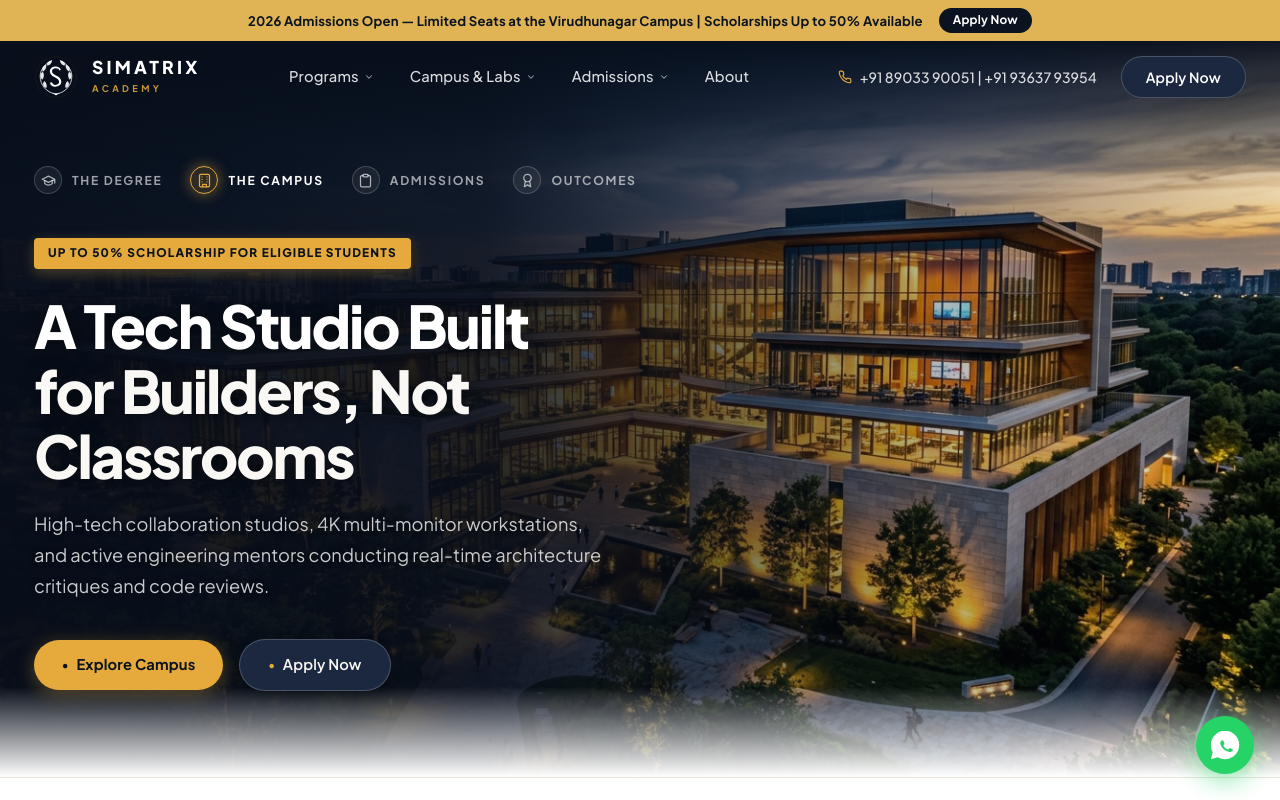
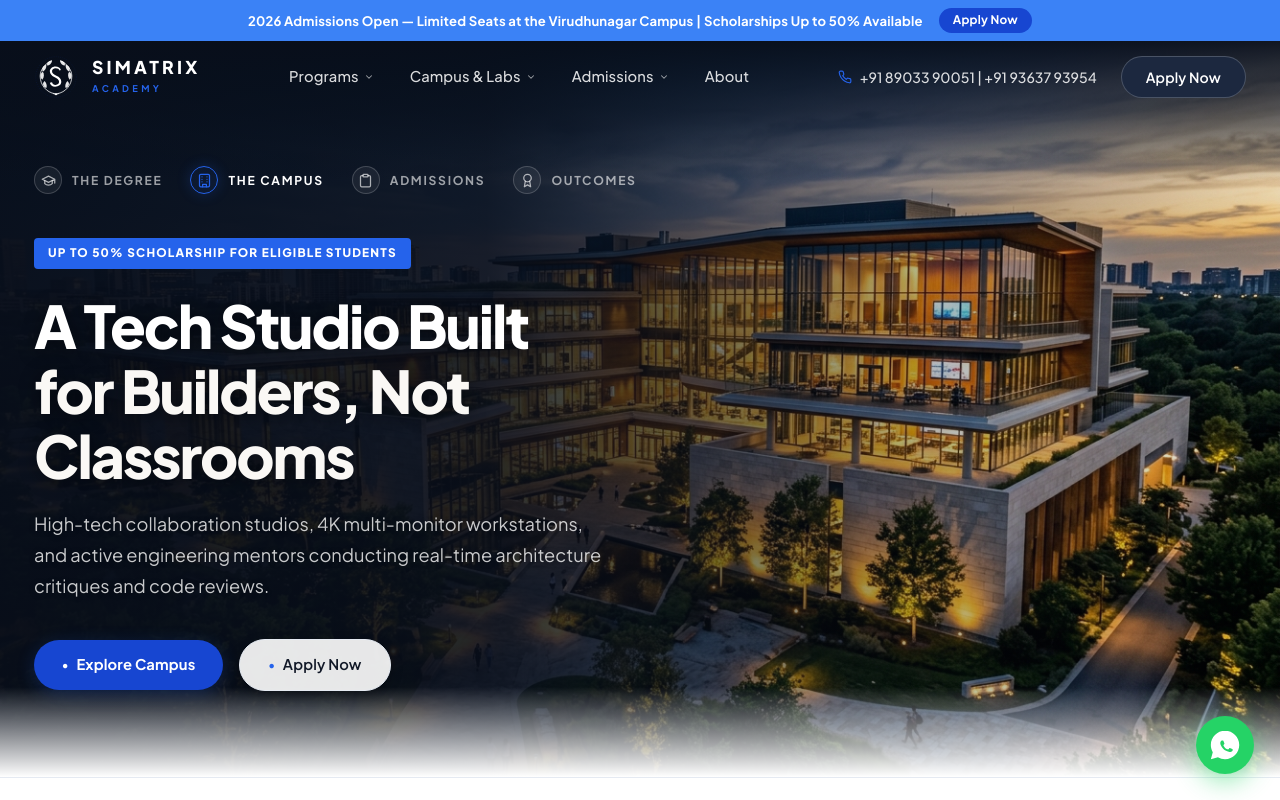
Before and after one commit to mrfaseed/simatrix-modern, a Next.js app in the folder frontend/: page / in a window 1280 px wide. Shown: the top 800 px of the page. Built offline with nearby package versions, Linux system fonts and the light colour scheme.

Commit message:
changes in color

```diff
--- a/frontend/app/colors.css
+++ b/frontend/app/colors.css
@@ -1,76 +1,127 @@
+
 /* ==========================================================================
-   SIMATRIX ACADEMY - SEMANTIC COLOR SYSTEM
+   SIMATRIX ACADEMY - PREMIUM BLUE SEMANTIC COLOR SYSTEM
    ==========================================================================
-   All color tokens are purpose-based (semantic), never named after specific colors.
-   To change or rebrand the palette, modify ONLY the color values below.
-   No components or variable names will ever need to change.
+   White-first premium technology aesthetic.
+   Deep royal blue + refined electric blue + clean neutral surfaces.
+   All tokens are semantic — change values, never variable names.
    ========================================================================== */
 
 :root {
   /* ------------------------------------------------------------------------
      1. PRIMARY & BRAND ACTIONS
      ------------------------------------------------------------------------ */
-  --color-primary:             #0B1320;        /* Main brand tone & primary buttons */
-  --color-primary-hover:       #152238;        /* Hover / active state for primary actions */
-  --color-primary-card:        #101B2B;        /* Dark contrast card surface */
-  --color-primary-contrast:    #FFFFFF;        /* Text / foreground on primary surfaces */
+  --color-primary:             #1746D1;        /* Premium royal blue */
+  --color-primary-hover:       #1239B0;        /* Deeper interactive blue */
+  --color-primary-card:        #F0F5FF;        /* Soft premium blue surface */
+  --color-primary-contrast:    #FFFFFF;        /* Text on primary surfaces */
 
   /* ------------------------------------------------------------------------
      2. ACCENT & HIGHLIGHTS
      ------------------------------------------------------------------------ */
-  --color-accent:              #C99738;        /* Core accent (brand highlight) */
-  --color-accent-hover:        #E0B354;        /* Bright accent for hover states */
-  --color-accent-muted:        #966C1E;        /* Deeper accent for contrast text/badges */
-  --color-accent-subtle:       rgba(201, 151, 56, 0.12); /* Subtle accent background tint */
-  --color-accent-border:       rgba(201, 151, 56, 0.35); /* Subtle accent border tint */
-  --color-accent-contrast:     #0B1320;        /* High-contrast text on accent surfaces */
+  --color-accent:              #2563EB;        /* Refined electric blue */
+  --color-accent-hover:        #3B82F6;        /* Bright interactive highlight */
+  --color-accent-muted:        #3157B7;        /* Muted premium blue */
+  --color-accent-subtle:       rgba(37, 99, 235, 0.08);
+  --color-accent-border:       rgba(37, 99, 235, 0.20);
+  --color-accent-contrast:     #FFFFFF;
 
   /* ------------------------------------------------------------------------
      3. BACKGROUNDS & SURFACES
      ------------------------------------------------------------------------ */
-  --color-background:          #FAF8F5;        /* Global main page background */
-  --color-surface:             #FFFFFF;        /* Content cards, inputs, navbar surface */
-  --color-surface-elevated:    #FFFFFF;        /* Dropdowns, modals, floating panels */
-  --color-surface-subtle:      #F4EFE6;        /* Subtle section background */
+  --color-background:          #FFFFFF;        /* Pure white main background */
+  --color-surface:             #FFFFFF;        /* Cards, navbar, inputs */
+  --color-surface-elevated:    #FFFFFF;        /* Modals & floating panels */
+  --color-surface-subtle:      #F7F9FC;        /* Premium cool-white section */
 
   /* ------------------------------------------------------------------------
      4. TYPOGRAPHY & TEXT
      ------------------------------------------------------------------------ */
-  --color-text-primary:        #0B1320;        /* Headings & primary body copy */
-  --color-text-secondary:      #475467;        /* Subtitles, descriptions, supporting copy */
-  --color-text-muted:          #667085;        /* Captions, metadata, helper text */
-  --color-text-soft:           #858E9E;        /* Faint labels & placeholders */
-  --color-text-inverse:        #FFFFFF;        /* High-contrast text on dark backgrounds */
-  --color-text-accent:         var(--color-accent); /* Highlighted accent text */
+  --color-text-primary:        #111827;        /* Strong headings & body */
+  --color-text-secondary:      #475569;        /* Supporting content */
+  --color-text-muted:          #64748B;        /* Metadata & helper text */
+  --color-text-soft:           #94A3B8;        /* Subtle labels */
+  --color-text-inverse:        #FFFFFF;        /* Text on blue surfaces */
+  --color-text-accent:         var(--color-primary);
 
   /* ------------------------------------------------------------------------
      5. BORDERS & DIVIDERS
      ------------------------------------------------------------------------ */
-  --color-border:              #E8E2D5;        /* Default card borders & dividers */
-  --color-border-strong:       #D1C9BA;        /* Prominent borders */
-  --color-border-focus:        var(--color-accent); /* Focus ring on interactive inputs */
-  --color-border-glow:         rgba(201, 151, 56, 0.3); /* Subtle accent glow */
+  --color-border:              #E5EAF2;        /* Soft neutral border */
+  --color-border-strong:       #CBD5E1;        /* Stronger separation */
+  --color-border-focus:        var(--color-accent);
+  --color-border-glow:         rgba(37, 99, 235, 0.22);
 
   /* ------------------------------------------------------------------------
      6. STATUS & FEEDBACK
      ------------------------------------------------------------------------ */
-  --color-success:             #059669;        /* Completed, verified, passing */
-  --color-warning:             #D97706;        /* Badges, pending, cautions */
-  --color-error:               #DC2626;        /* Errors, destructive actions */
-  --color-info:                #0284C7;        /* Informational links & highlights */
+  --color-success:             #059669;
+  --color-warning:             #D97706;
+  --color-error:               #DC2626;
+  --color-info:                #0284C7;
 
   /* ------------------------------------------------------------------------
-     7. GRADIENTS (Composed from semantic tokens)
+     7. GRADIENTS
      ------------------------------------------------------------------------ */
-  --grad-primary:              linear-gradient(135deg, var(--color-primary) 0%, var(--color-primary-hover) 60%, var(--color-accent) 100%);
-  --grad-accent:               linear-gradient(135deg, var(--color-accent) 0%, var(--color-accent-hover) 50%, #B38228 100%);
-  --grad-accent-text:          linear-gradient(135deg, var(--color-accent-muted) 0%, var(--color-accent) 50%, #D4AF37 100%);
-  --grad-surface:              linear-gradient(180deg, var(--color-surface) 0%, var(--color-background) 100%);
-  --grad-hero:                 radial-gradient(ellipse 80% 50% at 50% -10%, var(--color-accent-subtle) 0%, rgba(250, 248, 245, 0) 70%);
+  --grad-primary:
+    linear-gradient(
+      135deg,
+      #1239B0 0%,
+      #1746D1 45%,
+      #2563EB 100%
+    );
+
+  --grad-accent:
+    linear-gradient(
+      135deg,
+      #1746D1 0%,
+      #2563EB 55%,
+      #3B82F6 100%
+    );
+
+  --grad-accent-text:
+    linear-gradient(
+      135deg,
+      #1239B0 0%,
+      #2563EB 55%,
+      #3B82F6 100%
+    );
+
+  --grad-surface:
+    linear-gradient(
+      180deg,
+      #FFFFFF 0%,
+      #F7F9FC 100%
+    );
+
+  --grad-hero:
+    radial-gradient(
+      ellipse 80% 50% at 50% -10%,
+      rgba(37, 99, 235, 0.07) 0%,
+      rgba(255, 255, 255, 0) 70%
+    );
 
   /* ------------------------------------------------------------------------
-     8. COMPATIBILITY MAPPINGS
-     (Ensures all existing CSS utility classes continue working seamlessly)
+     8. HERO SECTION TOKENS
+     ------------------------------------------------------------------------ */
+  --color-hero-badge-bg:             var(--color-accent);
+  --color-hero-badge-text:           var(--color-accent-contrast);
+  --color-hero-tab-active:           var(--color-accent);
+  --color-hero-tab-active-bg:        var(--color-accent-subtle);
+  --color-hero-tab-glow:             var(--color-border-glow);
+
+  --color-hero-btn-primary-bg:       var(--color-primary);
+  --color-hero-btn-primary-text:     var(--color-primary-contrast);
+  --color-hero-btn-primary-glow:     var(--color-border-glow);
+
+  --color-hero-btn-secondary-bg:     rgba(255, 255, 255, 0.90);
+  --color-hero-btn-secondary-hover:  #F1F5F9;
+  --color-hero-btn-secondary-text:   var(--color-text-primary);
+  --color-hero-btn-secondary-border: var(--color-border);
+  --color-hero-btn-secondary-dot:    var(--color-accent);
+
+  /* ------------------------------------------------------------------------
+     9. COMPATIBILITY MAPPINGS
      ------------------------------------------------------------------------ */
   --bg-main:                   var(--color-background);
   --bg-surface:                var(--color-surface);
@@ -91,6 +142,7 @@
 
   --primary:                   var(--color-primary);
   --primary-hover:             var(--color-primary-hover);
+
   --accent-cyan:               var(--color-info);
   --accent-emerald:            var(--color-success);
   --accent-amber:              var(--color-warning);
@@ -98,15 +150,19 @@
   --grad-gold:                 var(--grad-accent);
   --grad-gold-text:            var(--grad-accent-text);
 
-  /* Legacy class aliases */
+  /* ------------------------------------------------------------------------
+     10. LEGACY ALIASES
+     ------------------------------------------------------------------------ */
   --vil-navy:                  var(--color-primary);
   --vil-navy-light:            var(--color-primary-hover);
   --vil-navy-card:             var(--color-primary-card);
+
   --vil-gold:                  var(--color-accent);
   --vil-gold-light:            var(--color-accent-hover);
   --vil-gold-dim:              var(--color-accent-muted);
   --vil-gold-bg:               var(--color-accent-subtle);
-  --vil-gold-border:           var(--color-accent-border);
+  --vil-gold-border:            var(--color-accent-border);
+
   --vil-ivory:                 var(--color-background);
   --vil-ivory-light:           var(--color-background);
   --vil-surface:               var(--color-surface);
--- a/frontend/app/globals.css
+++ b/frontend/app/globals.css
@@ -371,8 +371,8 @@ input:focus, textarea:focus, select:focus {
   width: 16px;
   height: 2px;
   border-radius: 999px;
-  background: #E5A93C;
-  box-shadow: 0 0 8px rgba(229, 169, 60, 0.8);
+  background: var(--color-accent);
+  box-shadow: 0 0 8px var(--color-border-glow);
   transition: transform 0.25s cubic-bezier(0.16, 1, 0.3, 1);
   transform-origin: center;
 }
--- a/frontend/components/home/Hero.js
+++ b/frontend/components/home/Hero.js
@@ -146,7 +146,7 @@ export default function Hero() {
           left: 0,
           right: 0,
           height: "90px",
-          background: "linear-gradient(0deg, #FFFFFF 0%, rgba(255, 255, 255, 0) 100%)",
+          background: "linear-gradient(0deg, var(--color-background) 0%, rgba(255, 255, 255, 0) 100%)",
           zIndex: 1,
           pointerEvents: "none",
         }}
@@ -194,7 +194,7 @@ export default function Hero() {
                   fontFamily: "var(--font-jakarta), 'Plus Jakarta Sans', sans-serif",
                 }}
               >
-                {/* Circular Icon with Glowing Gold Ring on Active */}
+                {/* Circular Icon with Glowing Ring on Active */}
                 <div
                   style={{
                     width: "28px",
@@ -203,10 +203,10 @@ export default function Hero() {
                     display: "flex",
                     alignItems: "center",
                     justifyContent: "center",
-                    background: isActive ? "rgba(229, 169, 60, 0.16)" : "rgba(255, 255, 255, 0.06)",
-                    border: isActive ? "1.8px solid #E5A93C" : "1px solid rgba(255, 255, 255, 0.18)",
-                    color: isActive ? "#E5A93C" : "rgba(255, 255, 255, 0.65)",
-                    boxShadow: isActive ? "0 0 14px rgba(229, 169, 60, 0.5)" : "none",
+                    background: isActive ? "var(--color-hero-tab-active-bg)" : "rgba(255, 255, 255, 0.06)",
+                    border: isActive ? "1.8px solid var(--color-hero-tab-active)" : "1px solid rgba(255, 255, 255, 0.18)",
+                    color: isActive ? "var(--color-hero-tab-active)" : "rgba(255, 255, 255, 0.65)",
+                    boxShadow: isActive ? "0 0 14px var(--color-hero-tab-glow)" : "none",
                     transition: "all 0.2s ease",
                   }}
                 >
@@ -224,12 +224,12 @@ export default function Hero() {
         {/* Hero Left Content Column */}
         <div style={{ maxWidth: "660px" }}>
 
-          {/* Gold Scholarship Badge (Refined Pill) */}
+          {/* Scholarship Badge (Refined Pill) */}
           <div
             style={{
               display: "inline-block",
-              background: "#E5A93C",
-              color: "#0B1320",
+              background: "var(--color-hero-badge-bg)",
+              color: "var(--color-hero-badge-text)",
               padding: "6px 14px",
               borderRadius: "4px",
               fontSize: "0.74rem",
@@ -237,7 +237,7 @@ export default function Hero() {
               letterSpacing: "0.1em",
               textTransform: "uppercase",
               marginBottom: "24px",
-              boxShadow: "0 4px 14px rgba(229, 169, 60, 0.3)",
+              boxShadow: "0 4px 14px var(--color-hero-badge-glow)",
               fontFamily: "var(--font-jakarta), 'Plus Jakarta Sans', sans-serif",
             }}
           >
@@ -285,70 +285,70 @@ export default function Hero() {
               flexWrap: "wrap",
             }}
           >
-            {/* Primary Gold Pill Button */}
+            {/* Primary Pill Button */}
             <Link
               href={current.primaryHref}
               style={{
                 display: "inline-flex",
                 alignItems: "center",
                 gap: "8px",
-                background: "#E5A93C",
-                color: "#0B1320",
+                background: "var(--color-hero-btn-primary-bg)",
+                color: "var(--color-hero-btn-primary-text)",
                 padding: "13px 28px",
                 borderRadius: "999px",
                 fontSize: "0.92rem",
                 fontWeight: 700,
                 letterSpacing: "0.01em",
                 textDecoration: "none",
-                boxShadow: "0 4px 18px rgba(229, 169, 60, 0.35)",
+                boxShadow: "0 4px 18px var(--color-hero-btn-primary-glow)",
                 transition: "all 0.2s cubic-bezier(0.16, 1, 0.3, 1)",
                 fontFamily: "var(--font-jakarta), 'Plus Jakarta Sans', sans-serif",
               }}
               onMouseEnter={(e) => {
                 e.currentTarget.style.transform = "translateY(-2px)";
-                e.currentTarget.style.boxShadow = "0 6px 24px rgba(229, 169, 60, 0.5)";
+                e.currentTarget.style.boxShadow = "0 6px 24px var(--color-hero-btn-primary-glow)";
               }}
               onMouseLeave={(e) => {
                 e.currentTarget.style.transform = "translateY(0)";
-                e.currentTarget.style.boxShadow = "0 4px 18px rgba(229, 169, 60, 0.35)";
+                e.currentTarget.style.boxShadow = "0 4px 18px var(--color-hero-btn-primary-glow)";
               }}
             >
-              <span style={{ fontSize: "0.65rem", color: "#0B1320" }}>●</span>
+              <span style={{ fontSize: "0.65rem", color: "var(--color-hero-btn-primary-text)" }}>●</span>
               <span>{current.primaryText}</span>
             </Link>
 
-            {/* Secondary Dark Navy/Glass Pill Button */}
+            {/* Secondary Pill Button */}
             <Link
               href={current.secondaryHref}
               style={{
                 display: "inline-flex",
                 alignItems: "center",
                 gap: "8px",
-                background: "#1C283F",
-                color: "#FAF8F5",
+                background: "var(--color-hero-btn-secondary-bg)",
+                color: "var(--color-hero-btn-secondary-text)",
                 padding: "13px 28px",
                 borderRadius: "999px",
                 fontSize: "0.92rem",
                 fontWeight: 600,
                 letterSpacing: "0.01em",
                 textDecoration: "none",
-                border: "1px solid rgba(255, 255, 255, 0.2)",
+                border: "1px solid var(--color-hero-btn-secondary-border)",
                 boxShadow: "0 4px 12px rgba(0, 0, 0, 0.25)",
                 transition: "all 0.2s cubic-bezier(0.16, 1, 0.3, 1)",
                 fontFamily: "var(--font-jakarta), 'Plus Jakarta Sans', sans-serif",
               }}
               onMouseEnter={(e) => {
-                e.currentTarget.style.background = "rgba(255, 255, 255, 0.16)";
+                e.currentTarget.style.background = "var(--color-hero-btn-secondary-hover)";
                 e.currentTarget.style.borderColor = "rgba(255, 255, 255, 0.4)";
                 e.currentTarget.style.transform = "translateY(-2px)";
               }}
               onMouseLeave={(e) => {
-                e.currentTarget.style.background = "#1C283F";
+                e.currentTarget.style.background = "var(--color-hero-btn-secondary-bg)";
                 e.currentTarget.style.borderColor = "rgba(255, 255, 255, 0.2)";
                 e.currentTarget.style.transform = "translateY(0)";
               }}
             >
-              <span style={{ fontSize: "0.65rem", color: "#E5A93C" }}>●</span>
+              <span style={{ fontSize: "0.65rem", color: "var(--color-hero-btn-secondary-dot)" }}>●</span>
               <span>{current.secondaryText}</span>
             </Link>
           </div>
--- a/frontend/components/layout/Navbar.js
+++ b/frontend/components/layout/Navbar.js
@@ -163,7 +163,7 @@ export default function Navbar() {
                     style={{
                       fontSize: "0.68rem",
                       fontWeight: 700,
-                      color: "#E5A93C",
+                      color: "var(--color-accent)",
                       textTransform: "uppercase",
                       letterSpacing: "0.18em",
                       padding: "4px 8px 10px 8px",
@@ -195,13 +195,13 @@ export default function Navbar() {
                           width: "28px",
                           height: "28px",
                           borderRadius: "8px",
-                          background: "rgba(229, 169, 60, 0.15)",
-                          border: "1px solid rgba(229, 169, 60, 0.3)",
+                          background: "var(--color-accent-subtle)",
+                          border: "1px solid var(--color-accent-border)",
                           display: "flex",
                           alignItems: "center",
                           justifyContent: "center",
                           fontSize: "0.78rem",
-                          color: "#E5A93C",
+                          color: "var(--color-accent)",
                           fontWeight: 700,
                           flexShrink: 0,
                         }}
@@ -259,7 +259,7 @@ export default function Navbar() {
               strokeWidth="2"
               strokeLinecap="round"
               strokeLinejoin="round"
-              style={{ color: "#E5A93C" }}
+              style={{ color: "var(--color-accent)" }}
             >
               <path d="M22 16.92v3a2 2 0 0 1-2.18 2 19.79 19.79 0 0 1-8.63-3.07 19.5 19.5 0 0 1-6-6 19.79 19.79 0 0 1-3.07-8.67A2 2 0 0 1 4.11 2h3a2 2 0 0 1 2 1.72 12.84 12.84 0 0 0 .7 2.81 2 2 0 0 1-.45 2.11L8.09 9.91a16 16 0 0 0 6 6l1.27-1.27a2 2 0 0 1 2.11-.45 12.84 12.84 0 0 0 2.81.7A2 2 0 0 1 22 16.92z" />
             </svg>
@@ -371,7 +371,7 @@ export default function Navbar() {
               href="tel:+918903390051"
               style={{
                 fontSize: "0.92rem",
-                color: "#E5A93C",
+                color: "var(--color-accent)",
                 fontWeight: 600,
                 textDecoration: "none",
                 display: "flex",
```
Also changed, not shown: frontend/public/images/simatrix-lap-2-ai.jpg (added), frontend/public/images/simatrix-lap.jpg (added).
